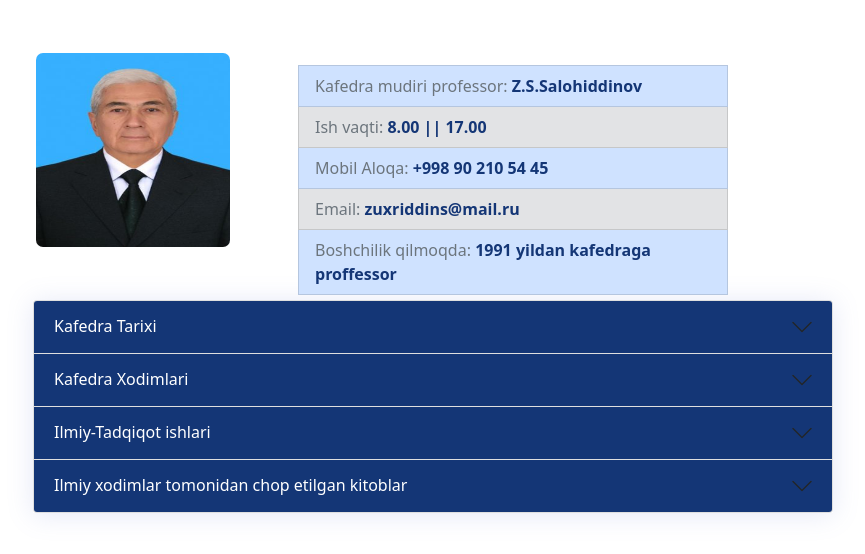
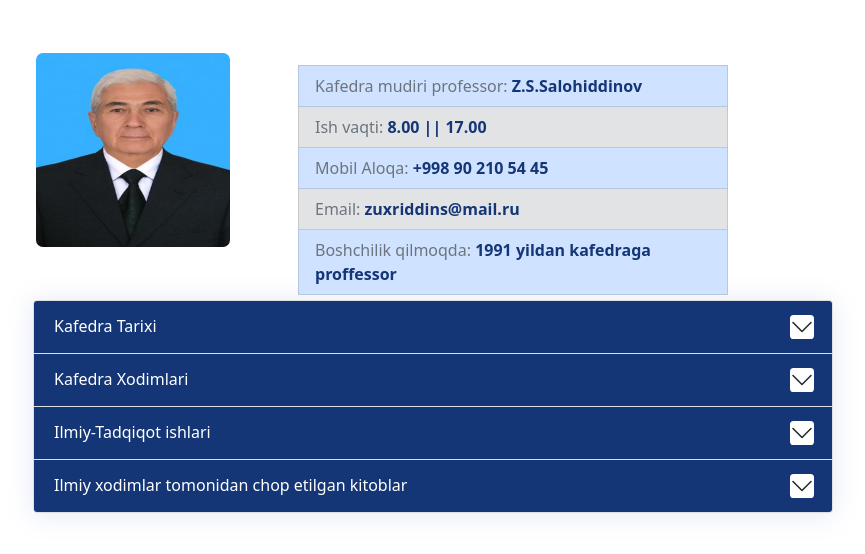
Before and after one commit to mukhammadrizooff/accardion-web, a plain HTML site: page index.html in a window 1280 px wide. Shown: the whole page, without its empty margins (207-1072 px from the left). Drawn offline with nearby package versions, Linux system fonts and the light colour scheme.

Commit message:
Update index.css

```diff
--- a/index.css
+++ b/index.css
@@ -20,20 +20,18 @@
 .accordion-button:active,
 .accordion-button:focus {
   border: none !important;
-  color: white;
 }
 
 .accordion-button:hover {
   background: #1b489c !important;
-  color: white;
 }
 
 .accordion-button::after {
   content: "";
+  background: #fff;
   transform: scale(1.2);
   border-radius: 3px;
-  transition: 800ms !important;
-  color: white;
+  transition: 1500ms !important;
 }
 
 .xodimlar {
```
